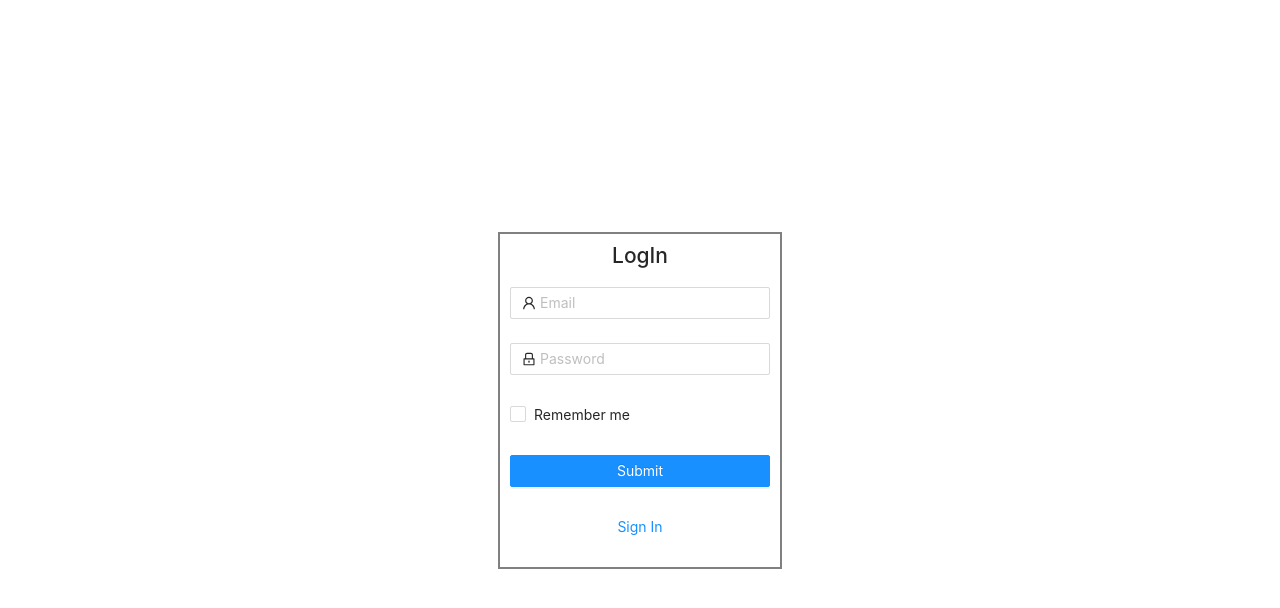
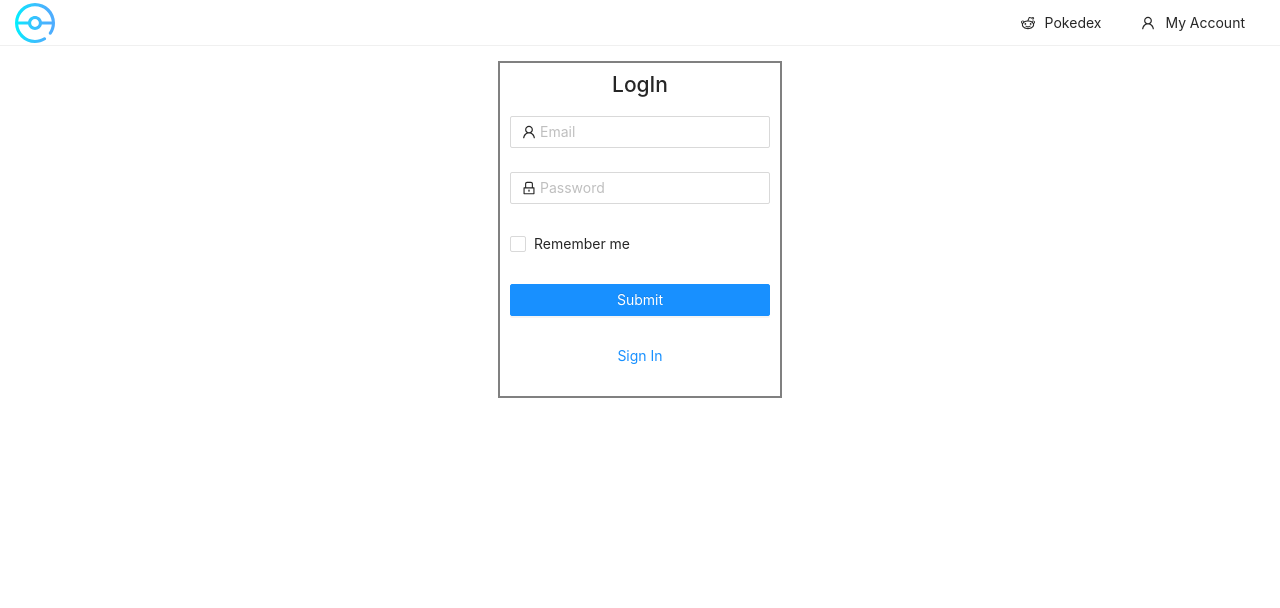
Before and after one commit to ionut-bleoju/Next-Basics, a Next.js app: page / in a window 1280 px wide. Shown: the top 608 px of the page. Built offline with nearby package versions, Linux system fonts and the light colour scheme.

Commit message:
Added navigation bar

```diff
--- a/components/layout.js
+++ b/components/layout.js
@@ -1,17 +1,21 @@
 import Head from 'next/head'
+import Navbar from './navbar'
 import style from '../styles/layout.module.scss'
 
 export default function Layout({ children }) {
   return (
-    <div>
+    <div className={style.container}>
       <Head>
         <title>Next Recap</title>
         <link rel="icon" href="/favicon.ico" />
       </Head>
-
-      <main className={style.container}>
+      <header>
+        <Navbar />
+      </header>
+      <main >
         {children}
       </main >
+      <footer />
     </div >
   )
 
--- /dev/null
+++ b/components/navbar.js
@@ -0,0 +1,36 @@
+import { Menu } from 'antd';
+import Link from 'next/link'
+import { UserOutlined, RedditOutlined } from '@ant-design/icons'
+import styles from '../styles/navbar.module.scss'
+
+export default function Navbar() {
+  return (
+    <div className={styles.container}>
+      <div className={styles.logo}>
+        <Link href='/' >
+          <a >
+            <img src='/pokeball.svg' style={{ width: '40px' }}></img>
+          </a>
+        </Link>
+      </div>
+
+      <Menu mode="horizontal" className={styles.list}>
+        <Menu.Item key="mail" icon={<RedditOutlined />} style={{ display: 'inline-block' }}>
+          <Link href="/pokedex">
+            <a>
+              Pokedex
+            </a>
+          </Link>
+        </Menu.Item>
+
+        <Menu.Item key="alipay" icon={<UserOutlined />} style={{ display: 'inline-block' }}>
+          <Link href='/'>
+            <a>
+              My Account
+            </a>
+          </Link>
+        </Menu.Item>
+      </Menu>
+    </div>
+  )
+}
--- a/pages/index.js
+++ b/pages/index.js
@@ -12,7 +12,9 @@ export default function Home() {
 
     return (
         <Layout>
-            {logIn ? <LogInForm hide={changeDispleydForm} /> : <SignInForm hide={changeDispleydForm} />}
+            <div style={{display:'flex', justifyContent:'center'}}>
+                {logIn ? <LogInForm hide={changeDispleydForm} /> : <SignInForm hide={changeDispleydForm} />}
+            </div>
         </Layout>
     )
 }
--- a/styles/layout.module.scss
+++ b/styles/layout.module.scss
@@ -1,26 +1,11 @@
 .container {
+  display: flex;
   min-height: 100vh;
-  padding: 0 0.5rem;
-  display: flex;
   flex-direction: column;
-  justify-content: center;
-  align-items: center;
+
+  main{
+    flex: 1;
+    padding: 0 15px;
+    width: 100%;
+  }
 }
-
-// main {
-//   padding: 5rem 0;
-//   flex: 1;
-//   display: flex;
-//   flex-direction: column;
-//   justify-content: center;
-//   align-items: center;
-// }
-
-// footer {
-//   width: 100%;
-//   height: 100px;
-//   border-top: 1px solid #eaeaea;
-//   display: flex;
-//   justify-content: center;
-//   align-items: center;
-// }
--- /dev/null
+++ b/styles/navbar.module.scss
@@ -0,0 +1,33 @@
+.container {
+  display: flex;
+  flex-direction: row;
+  justify-content: space-between;
+  margin-bottom: 15px;
+}
+
+.logo {
+  display: flex;
+  background-color: white;
+  align-content: center;
+  border-bottom: 1px solid #f0f0f0;
+  padding-left: 15px;
+
+  a {
+    display: flex;
+    align-items: center;
+  }
+}
+
+.list {
+  display: flex;
+  flex-grow: 1;
+  justify-content: flex-end;
+  padding-right: 15px;
+
+  a {
+    display: none;
+    @media (min-width: 768px) {
+      display: inline-block;
+    }
+  }
+}
```
Also changed, not shown: pages/dashboard.js (+4 -3 lines), public/pokeball.svg (added).
